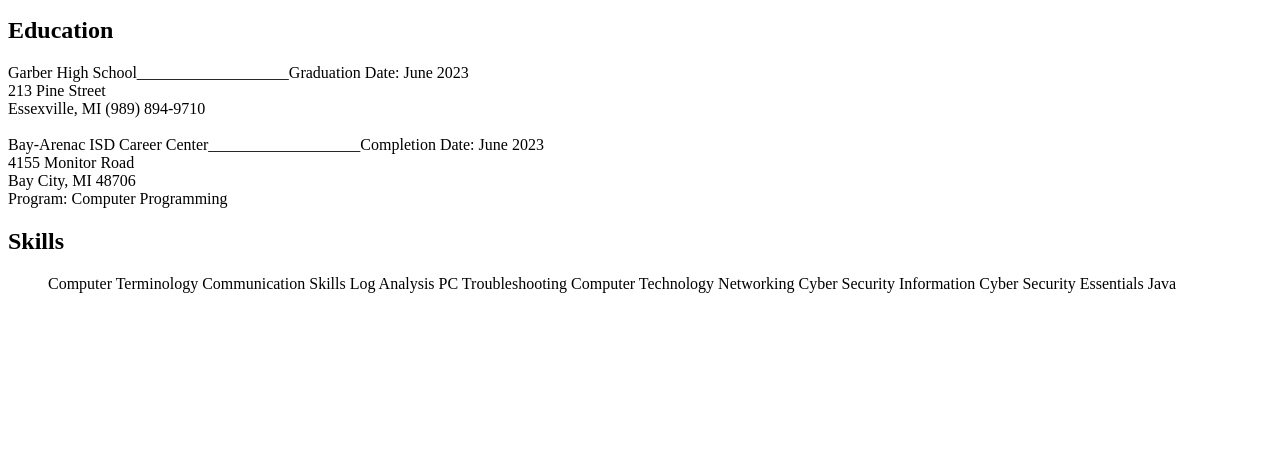
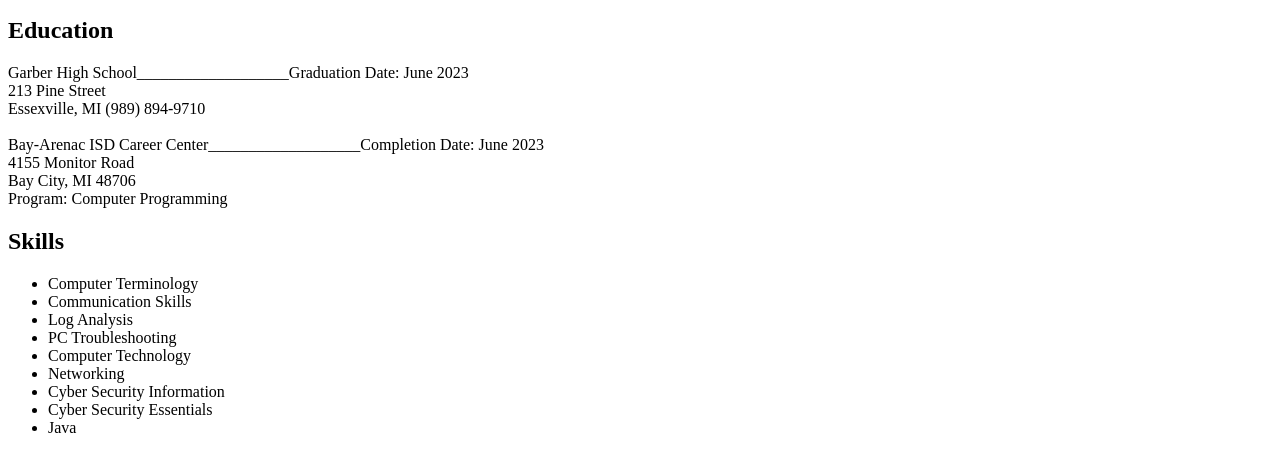
Before and after one commit to ShaneWeaver0415/ShaneWeaver0415.github.io, a plain HTML site: page 1-1/index.html in a window 1280 px wide. Shown: the part 135-606 px from the top of the page. Drawn offline with Linux system fonts and the light colour scheme.

Commit message:
Update index.html

```diff
--- a/1-1/index.html
+++ b/1-1/index.html
@@ -22,14 +22,14 @@ shaneweaver702@icloud.com
 </p>
 <h2>Skills</h2>
 <ul>
-Computer Terminology
-Communication Skills
-Log Analysis
-PC Troubleshooting
-Computer Technology
-Networking
-Cyber Security Information
-Cyber Security Essentials
-Java
+<li>Computer Terminology</li>
+<li>Communication Skills</li>
+<li>Log Analysis</li>
+<li>PC Troubleshooting</li>
+<li>Computer Technology</li>
+<li>Networking</li>
+<li>Cyber Security Information</li>
+<li>Cyber Security Essentials</li>
+<li>Java</li>
 </ul>
 </html>
```
